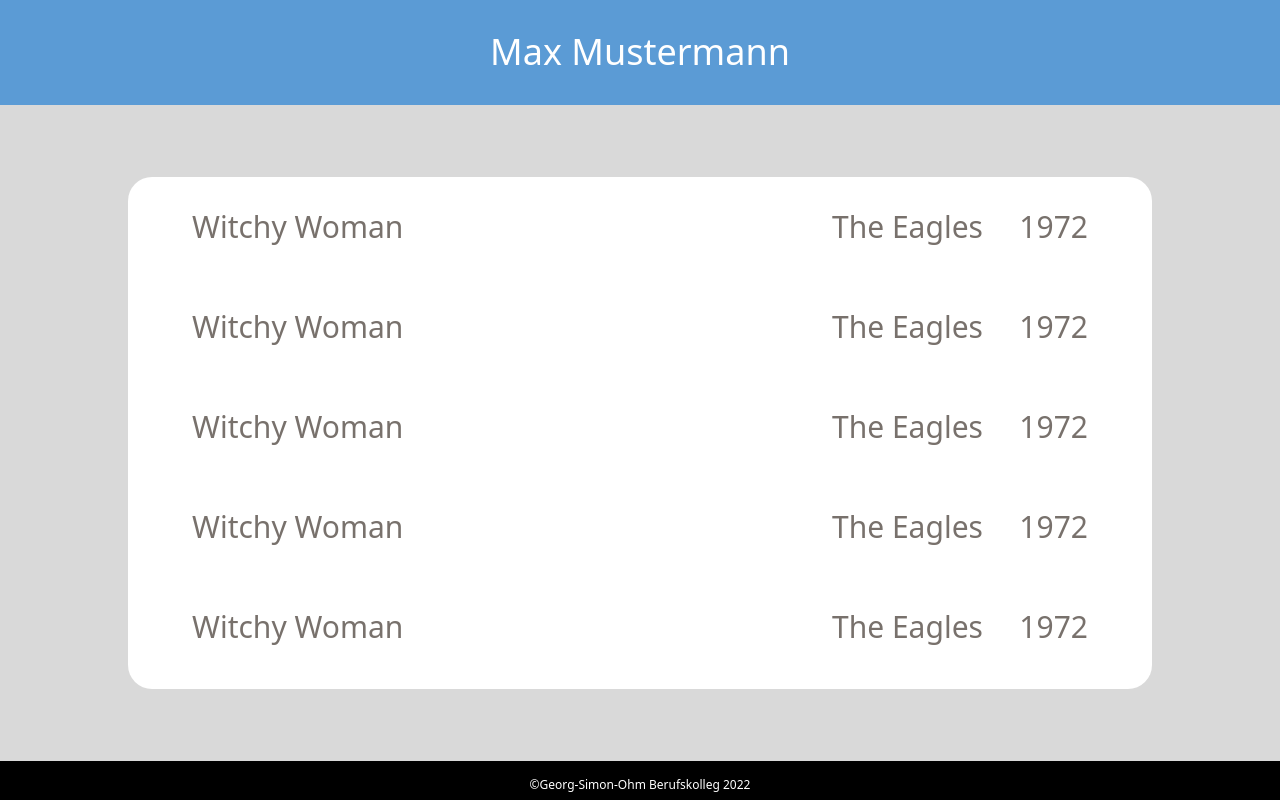
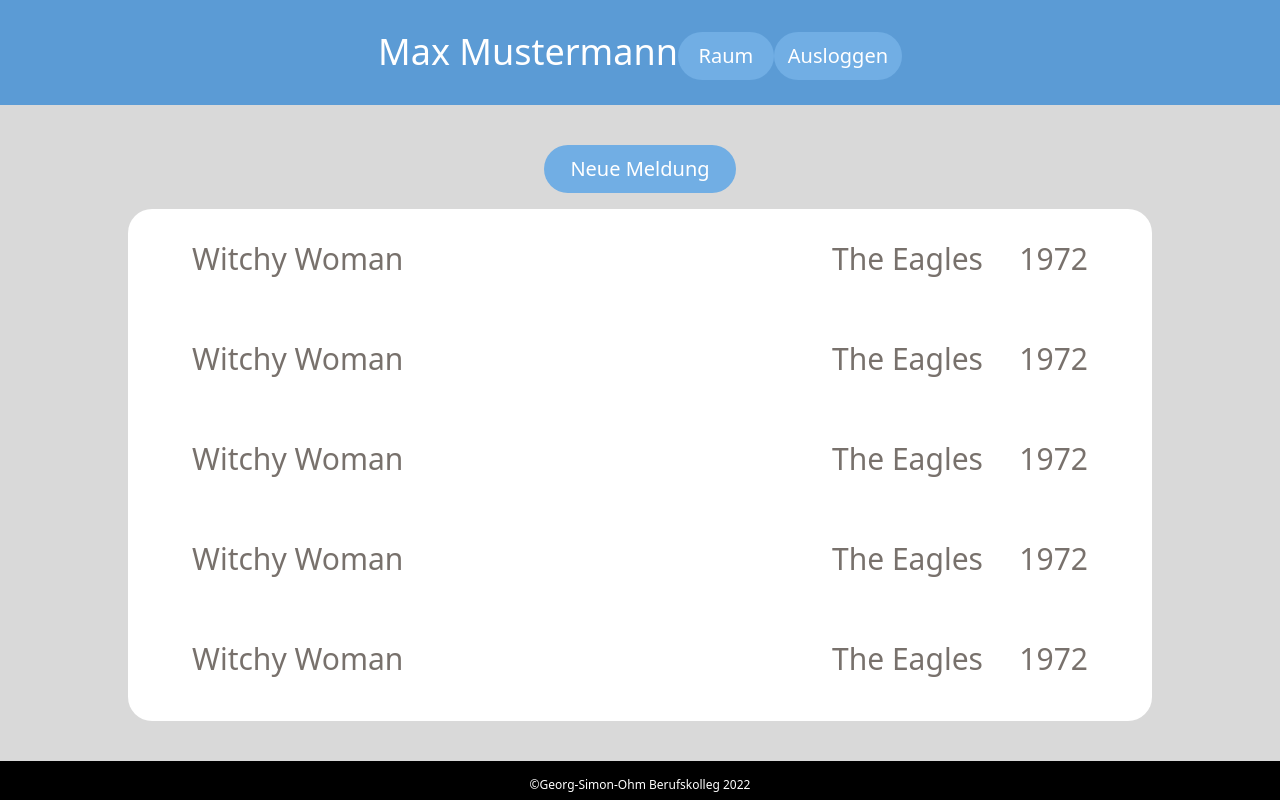
Before and after one commit to FI005GRP4RaumbetreuerApp/frontend, a React (Create React App) app: page /overview in a window 1280 px wide. Built offline with nearby package versions, Linux system fonts and the light colour scheme.

Commit message:
landingpage design changes

```diff
--- a/src/pages/LoginPage/Landingpage.tsx
+++ b/src/pages/LoginPage/Landingpage.tsx
@@ -6,9 +6,20 @@
       <div className="bg-primary h-32 w-full ">
         <div className="flex flex-row justify-center mt-8">
           <span className="flex text-white text-4xl">Max Mustermann</span>
+          <div className="">
+            <button className="bg-secondary w-24 h-12 rounded-3xl text-white text-xl">
+              Raum
+            </button>
+            <button className="bg-secondary w-32 h-12 rounded-3xl text-white text-xl">
+              Ausloggen
+            </button>
+          </div>
         </div>
       </div>
       <div className="px-32 flex flex-col w-full h-full bg-backgroundGray justify-center items-center">
+        <button className="bg-secondary mb-4 w-48 h-12 rounded-3xl text-white text-xl">
+          Neue Meldung
+        </button>
         <div className="overflow-y-scroll h-128 px-8 w-full bg-white rounded-3xl">
           {[1, 2, 3, 4, 5, 6, 7, 8, 9, 10, 11, 12, 13, 14, 15, 16].map(() => (
             <div className="hover:bg-gray-300 p-8 flex flex-row text-3xl text-stone-500 rounded-xl">
```
